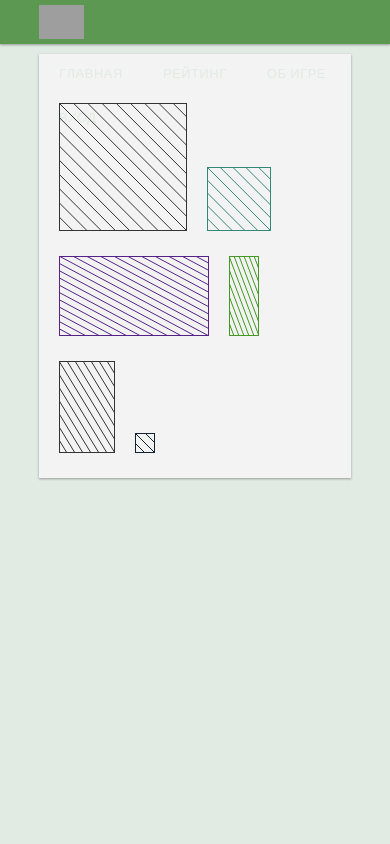
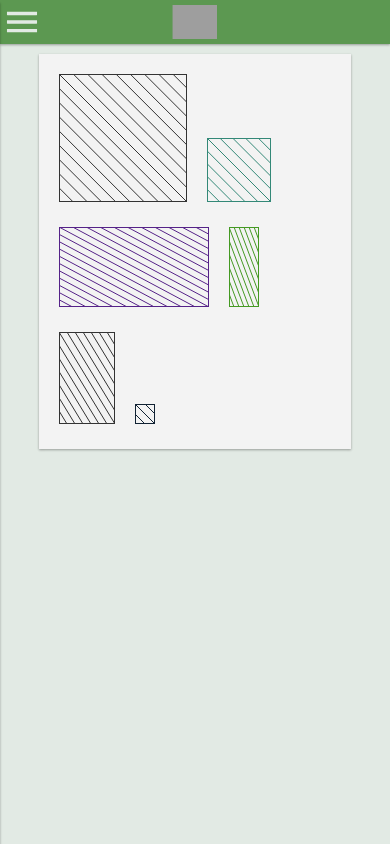
Before and after one commit to Almost-Infinity/Squares, a React app: page / in a window 390 px wide. Built offline with nearby package versions, Linux system fonts and the light colour scheme; grey boxes are pictures that could not be loaded.

Commit message:
Mobile sidebar

```diff
--- a/source/components/navbar/index.js
+++ b/source/components/navbar/index.js
@@ -1,38 +1,59 @@
 import React, { Component } from 'react';
+import $ from 'jquery';
 import { Link } from 'react-router-dom';
 import './styles.sass';
 
+import { AppContext } from '../../App-context';
 import { AuthModalContext } from '../auth-modal/context';
 
 class Navbar extends Component {
+	constructor() {
+		super();
+
+		this.state = {
+			isSidebarShown: false
+		};
+
+		this.toggleMobileSidebar = this.toggleMobileSidebar.bind(this);
+	}
+
+
+	toggleMobileSidebar() {
+		this.setState({ isSidebarShown: !this.state.isSidebarShown });
+		$('.nav-cont > ul').toggleClass('shown');
+	}
+
 	render() {
 		return (
 			<nav>
 				<div className="nav-cont">
-					<img src="/static/images/logo.png" alt="Логитип Squares" />
+					<img src="/static/images/logo.png" alt="Логотип Squares" />
 					<ul>
+						<li><Link to="/">Главная</Link></li>
+						<li><Link to="/rating">Рейтинг</Link></li>
+						<li><Link to="/about">Об игре</Link></li>
 						<li>
-							<Link to="/">Главная</Link>
-						</li>
-
-						<li>
-							<a href="/rating">Рейтинг</a>
-						</li>
-
-						<li>
-							<a href="/about">Об игре</a>
-						</li>
-
-						<li>
-							<a href="javascript:void(0)" onClick={ this.context.toggleAuthModal }>Вход</a>
+							<AuthModalContext.Consumer>
+								{ ({ toggleAuthModal }) => <a href="javascript:void(0)" onClick={ toggleAuthModal }>Вход</a> }
+							</AuthModalContext.Consumer>
 						</li>
 					</ul>
+					{ this.context.isMobile ? (
+						<React.Fragment>
+							{ this.state.isSidebarShown ? <div className="nav-sidebar-overlay" onClick={ this.toggleMobileSidebar }></div> : null }
+							<div className="nav-hamburger-wrap" onClick={ this.toggleMobileSidebar }>
+								<svg className="nav-hamburger" xmlns="http://www.w3.org/2000/svg" viewBox="0 0 512 512">
+									<path d="M426 276H86c-2.8 0-5-2.2-5-5v-30c0-2.8 2.2-5 5-5h340c2.8 0 5 2.2 5 5v30c0 2.8-2.2 5-5 5zm0 100H86c-2.8 0-5-2.2-5-5v-30c0-2.8 2.2-5 5-5h340c2.8 0 5 2.2 5 5v30c0 2.8-2.2 5-5 5zm0-200H86c-2.8 0-5-2.2-5-5v-30c0-2.8 2.2-5 5-5h340c2.8 0 5 2.2 5 5v30c0 2.8-2.2 5-5 5z" />
+								</svg>
+							</div>
+						</React.Fragment>
+					) : null }
 				</div>
 			</nav>
 		);
 	}
 }
 
-Navbar.contextType = AuthModalContext;
+Navbar.contextType = AppContext;
 
 export default Navbar;
--- a/source/components/navbar/styles.sass
+++ b/source/components/navbar/styles.sass
@@ -9,25 +9,67 @@ nav
 	@media only screen and (max-width: $screen-md)
 		height: 44px
 
-	.nav-cont
+	> .nav-cont
 		width: $page-width
 		height: 100%
 		margin: 0 auto
 
-		img
+		@media only screen and (max-width: $screen-tablet)
+			width: 100%
+			margin: 0
+			position: relative
+
+		> img
 			display: inline-block
 			height: 100%
 			padding: 5px 0
 
-		ul
+			@media only screen and (max-width: $screen-tablet)
+				display: block
+				margin: 0 auto
+				position: absolute
+				left: 50%
+				transform: translateX(-50%)
+
+		> .nav-sidebar-overlay
+			position: fixed
+			top: 0
+			bottom: 0
+			left: 0
+			right: 0
+			background-color: rgba(0, 0, 0, .2)
+			z-index: 1
+
+		> ul
 			margin: 0
 			padding: 0
 			height: 100%
 			float: right
 			list-style: none
+			z-index: 2
+
+			@media only screen and (max-width: $screen-tablet)
+				position: fixed
+				top: 0
+				bottom: 0
+				left: -200px
+				width: 200px
+				background-color: #eee
+				box-shadow: 0 3px 3px rgba(0, 0, 0, .12), 0 3px 2px rgba(0, 0, 0, .24)
+				transition: left 150ms ease-out
+
+				&.shown
+					left: 0
 
 			li
 				float: left
+
+				@media only screen and (max-width: $screen-tablet)
+					width: 100%
+					transition: background-color 100ms ease-in
+
+					&:hover
+						background-color: rgba(0, 0, 0, .1)
 
 				a
 					display: block
@@ -45,3 +87,17 @@ nav
 
 					@media only screen and (max-width: $screen-md)
 						padding: 8px 20px
+
+					@media only screen and (max-width: $screen-tablet)
+						color: #333
+
+		> .nav-hamburger-wrap
+			height: 100%
+			width: 44px
+			position: relative
+			cursor: pointer
+
+			> .nav-hamburger
+				user-select: none
+				fill: $light-text-color
+				cursor: pointer
```
